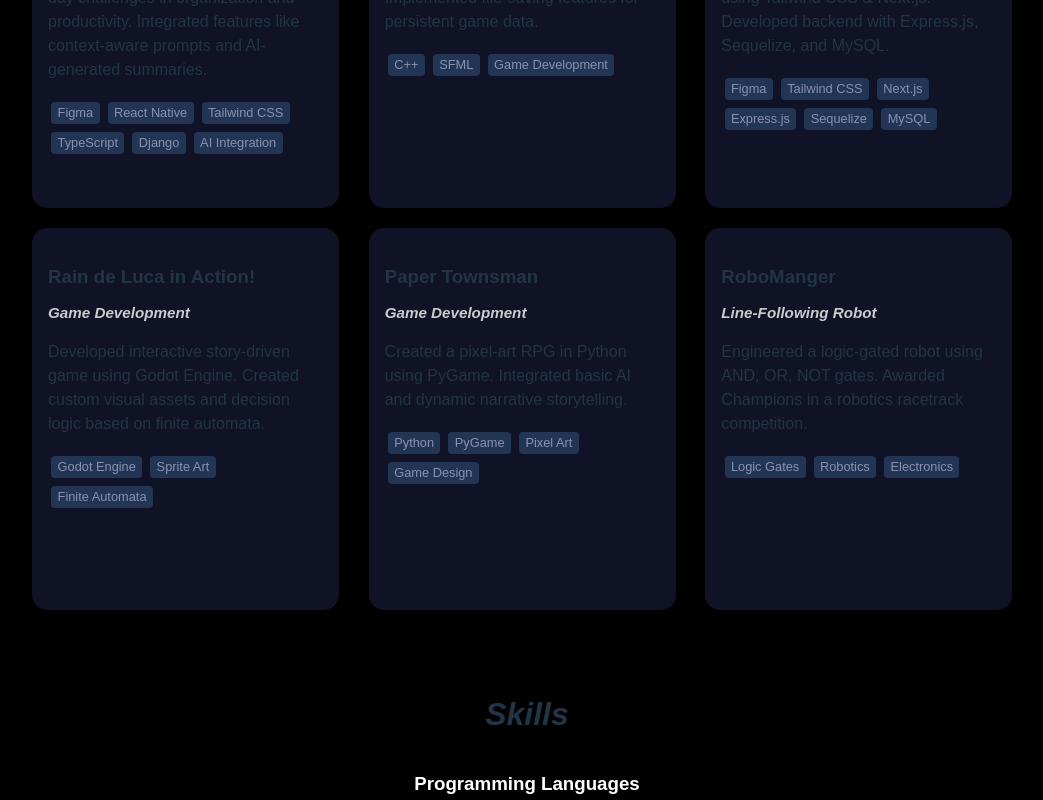
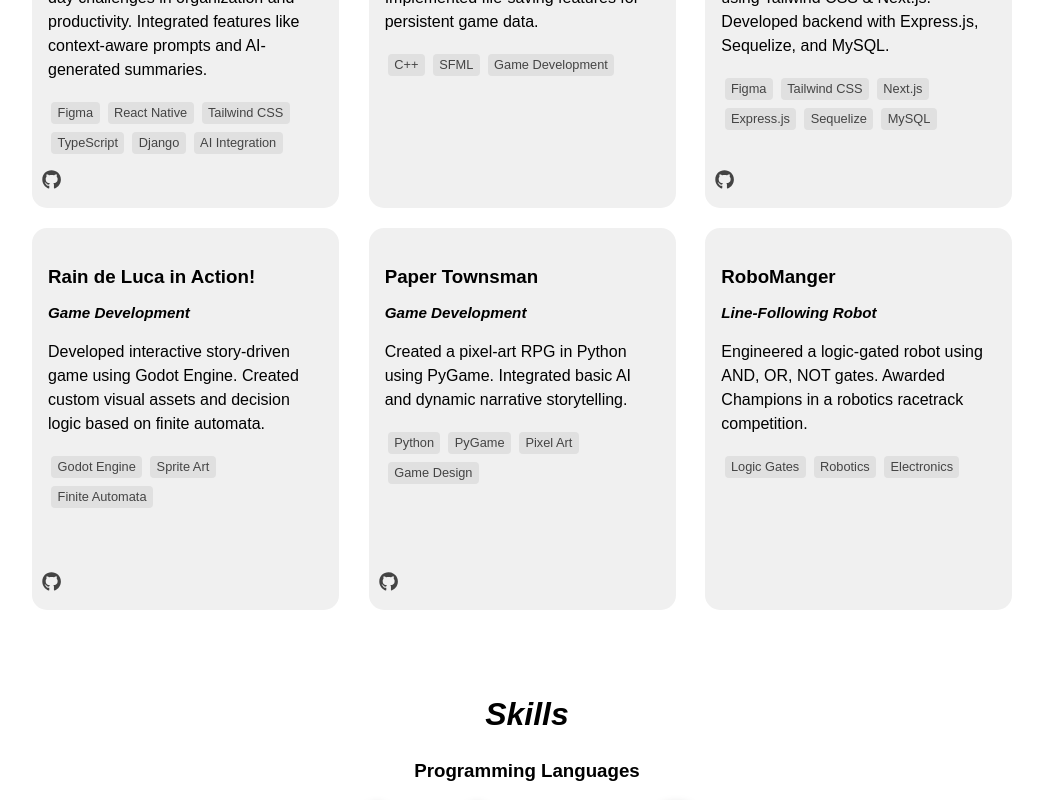
Before and after one commit to renierjardio/responsive-portfolio, a React (Vite) app: page / in a window 1280 px wide. Shown: the part 1040-1840 px from the top of the page, without its empty margins (113-1156 px from the left). Built offline with nearby package versions, Linux system fonts and the light colour scheme.

Commit message:
[Bonus] Added Light mode

```diff
--- a/src/App.css
+++ b/src/App.css
@@ -3,9 +3,7 @@ body {
   background-color: black;
   margin: 0;
   font-family: sans-serif;
-  align-items: center;
   justify-content: center;
-  display: flex;
 }
 
 .header {
@@ -119,6 +117,7 @@ body {
   flex-direction: column;
   align-items: flex-start;
   text-align: left;
+  position: relative;
   transition: transform 0.3s ease;
 }
 
@@ -183,6 +182,10 @@ body {
 /* Skills Section */
 .skills {
   text-align: center;
+}
+
+.category-header {
+  color: black;
 }
 
 .skill-card.icon-only {
@@ -423,3 +426,96 @@ body {
     height: 50px;
   }
 }
+
+/* Light Mode Overrides */
+@media (prefers-color-scheme: light) {
+  body {
+    background-color: white;
+    color: black;
+  }
+
+  .navbar-links a {
+    color: #333;
+  }
+
+  .navbar-links a:hover {
+    color: green;
+    filter: drop-shadow(0 0 6px green);
+  }
+
+  .hero,
+  .project-card,
+  .skills,
+  .contact {
+    color: black;
+  }
+
+  .title,
+  .description,
+  .project-subtitle,
+  .technologies span,
+  .github-icon,
+  .social-icons a {
+    color: black;
+  }
+
+  .project-card {
+    background: #f0f0f0;
+  }
+
+  .project-card:hover {
+    background-color: #b2d8be;
+    filter: drop-shadow(0 0 4px #888);
+  }
+
+  .technologies span {
+    background-color: #e0e0e0;
+    color: #444;
+  }
+
+  .github-icon {
+    color: #444;
+  }
+
+  .github-icon:hover {
+    color: black;
+  }
+
+  .category-header {
+    color: black;
+  }
+
+  .connect-btn {
+    border: 1px solid black;
+    color: black;
+  }
+
+  .connect-btn:hover {
+    background-color: #1f723a;
+    color: white;
+    filter: drop-shadow(0 0 4px #b2d8be);
+  }
+
+  .contact input,
+  .contact textarea {
+    border: 1px solid #999;
+  }
+
+  .contact button {
+    background: #d3d3d3;
+    color: #000;
+  }
+
+  .contact button:hover {
+    background: #1f723a;
+    color: white;
+  }
+
+  .social-icons a {
+    color: #444;
+  }
+
+  .social-icons a:hover {
+    color: #1f723a;
+  }
+}
--- a/src/components/Skills.jsx
+++ b/src/components/Skills.jsx
@@ -20,7 +20,7 @@ export default function Skills() {
       <h2 className="header">Skills</h2>
       {Object.entries(skillCategories).map(([category, skills], idx) => (
         <div key={idx}>
-          <h3 style={{ color: "white", marginTop: "2rem" }}>{category}</h3>
+          <h3 className="category-header">{category}</h3>
           <div className="skill-grid">
             {skills.map((skill, i) => (
               <div key={i} className="skill-card icon-only">
```
